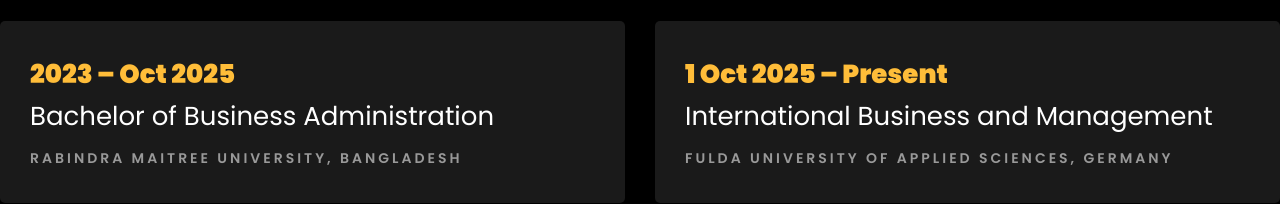
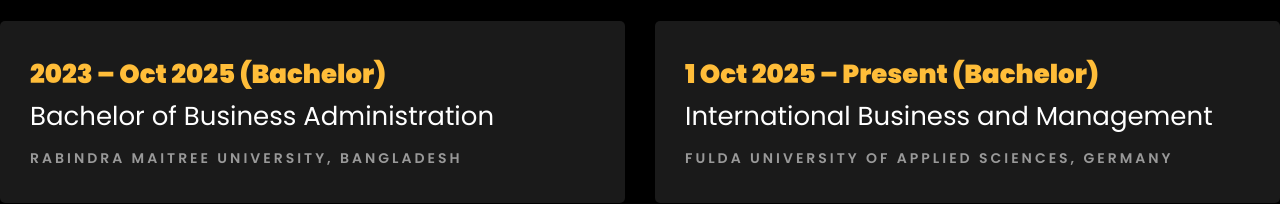
Before and after one commit to ZibonTasfi/portfolio, a plain HTML site: page index.html in a window 1280 px wide. Shown: the part 2743-2947 px from the top of the page. Drawn offline with Linux system fonts and the light colour scheme; files whose address does not match are found by name.

Commit message:
Update index.html

```diff
--- a/index.html
+++ b/index.html
@@ -270,7 +270,7 @@
 								<h1 class="big">About</h1>
 								<h2 class="mb-4">About Me</h2>
 
-								<p>I am a dedicated Business Administration student at Rabindra Maitree University with a passion for entrepreneurship, leadership, and cultural exchange. Through my academic and professional experiences, I’ve developed skills in teamwork, communication, and problem-solving."</p>
+								<p>I am a dedicated IBM student at Fulda University of Applied Sciences with a passion for entrepreneurship, leadership, and cultural exchange. Through my academic and professional experiences, I’ve developed skills in teamwork, communication, and problem-solving."</p>
 								<ul class="about-info mt-4 px-md-0 px-2">
 									<!-- <li class="d-flex"><span>Profile:</span> <span>Data Science &amp; Analytics</span></li> -->
 									<!-- <li class="d-flex"><span>Domain:</span> <span>Retail, Ecommerce, BFSI &amp; Digital Marketing</span></li> -->
@@ -382,7 +382,7 @@
 <div class="row">
     <div class="col-lg-6 col-md-6 col-sm-12 mb-4">
         <div class="resume-wrap ftco-animate">
-            <span class="date">2023 – Oct 2025</span>
+            <span class="date">2023 – Oct 2025 (Bachelor)</span>
             <h2>Bachelor of Business Administration</h2>
             <span class="position">Rabindra Maitree University, Bangladesh</span>
         </div>
@@ -390,7 +390,7 @@
 
     <div class="col-lg-6 col-md-6 col-sm-12 mb-4">
         <div class="resume-wrap ftco-animate">
-            <span class="date">1 Oct 2025 – Present</span>
+            <span class="date">1 Oct 2025 – Present (Bachelor)</span>
             <h2>International Business and Management</h2>
             <span class="position">Fulda University of Applied Sciences, Germany</span>
         </div>
```
